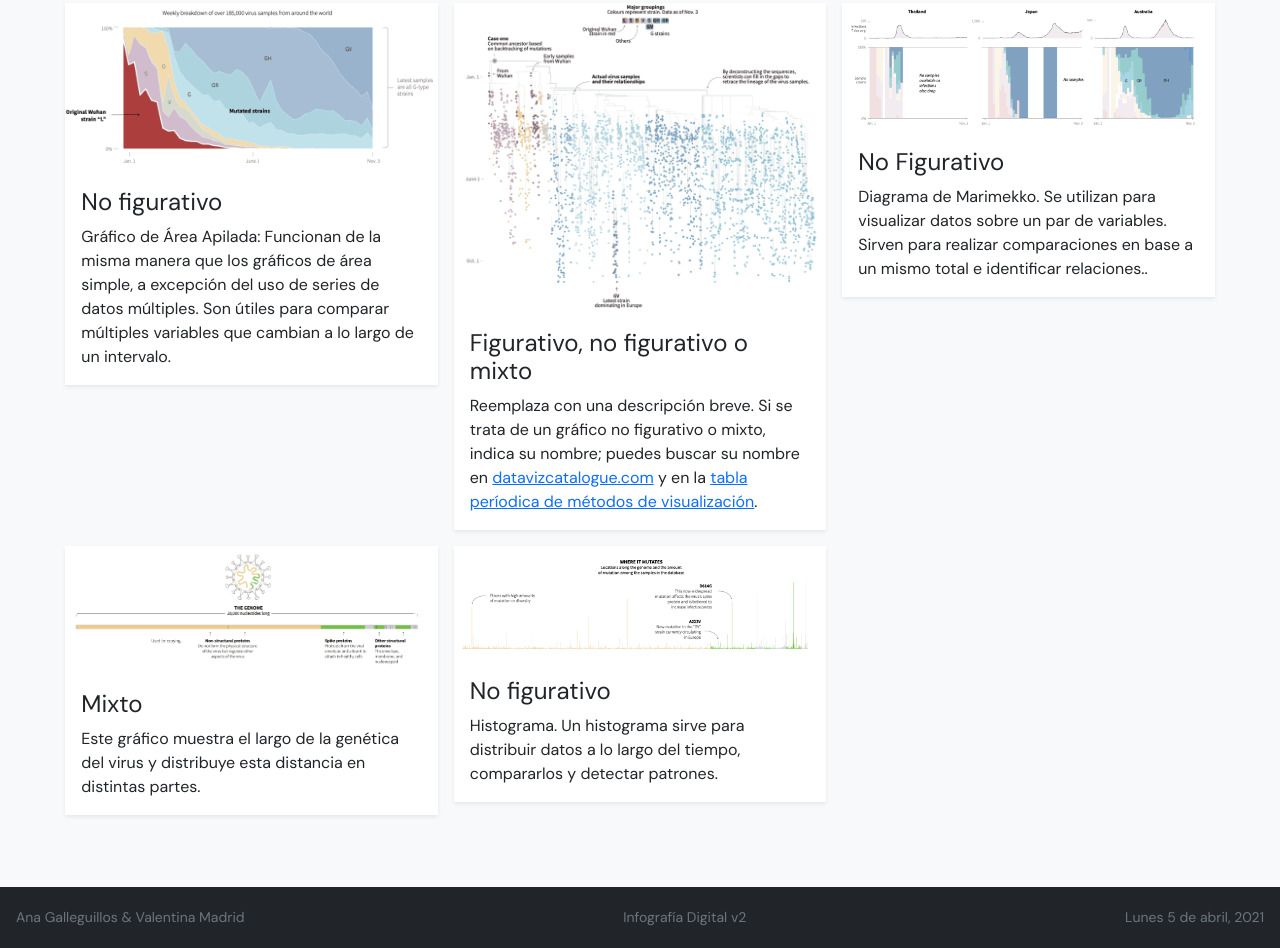
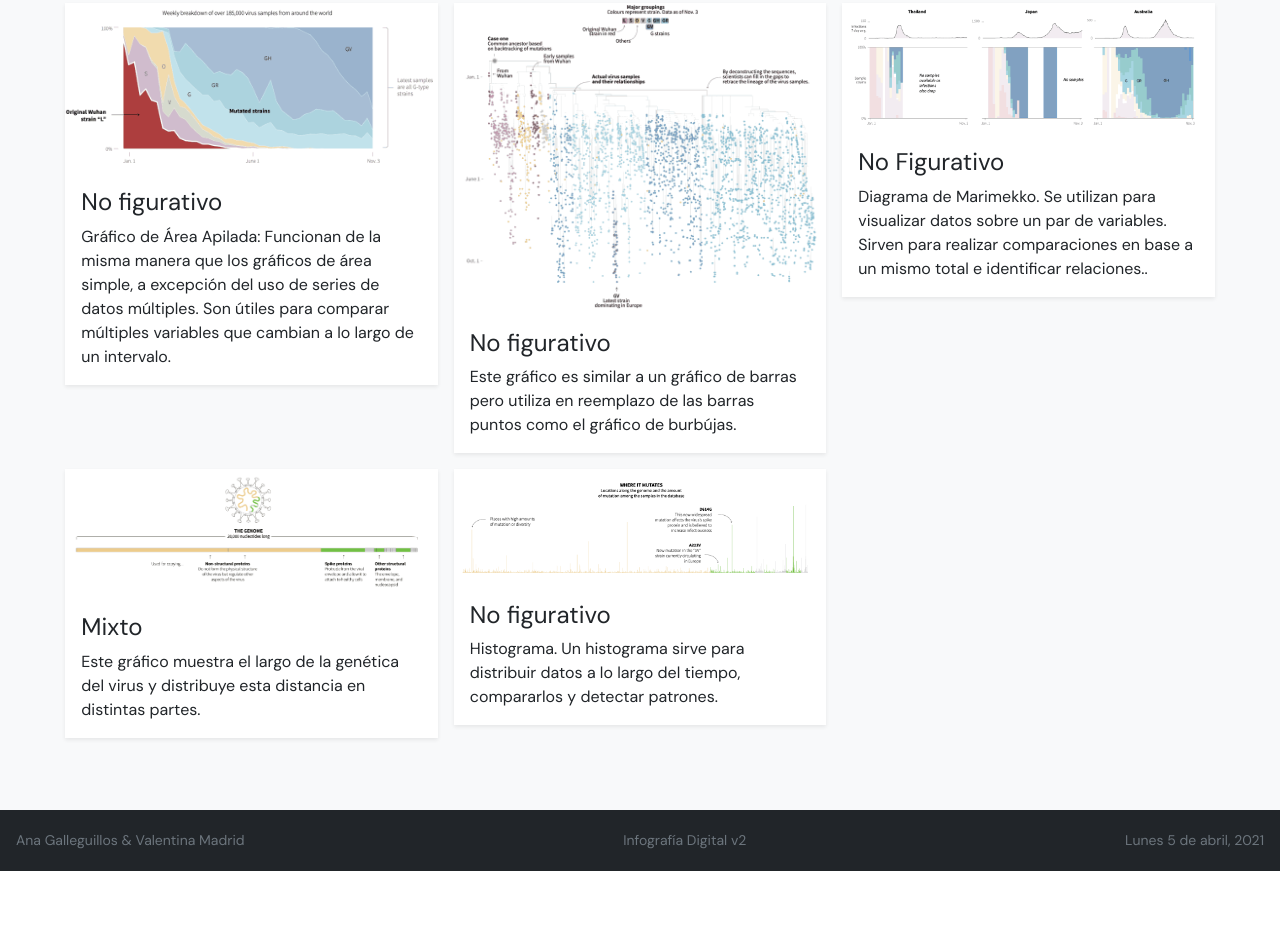
Before and after one commit to anagalleguillos/Clase-04, a plain HTML site: page index.html in a window 1280 px wide. Shown: the part 8858-9806 px from the top of the page. After the commit the page ends 9729 px from the top, so only its background shows below. Drawn offline with nearby package versions, Linux system fonts and the light colour scheme.

Commit message:
gráfico de burbujas

```diff
--- a/index.html
+++ b/index.html
@@ -89,8 +89,8 @@
                             <div class="card shadow-sm">
                                 <img src="img/grafico_2.png" class="card-img-top" alt="describir la imagen" />
                                 <div class="card-body">
-                                    <h4 class="card-title">Figurativo, no figurativo o mixto</h4>
-                                    <p class="card-text">Reemplaza con una descripción breve. Si se trata de un gráfico no figurativo o mixto, indica su nombre; puedes buscar su nombre en <a href="https://datavizcatalogue.com/ES/">datavizcatalogue.com</a> y en la <a href="https://www.visual-literacy.org/periodic_table/periodic_table.html">tabla períodica de métodos de visualización</a>.</p>
+                                    <h4 class="card-title">No figurativo</h4>
+                                    <p class="card-text">Este gráfico es similar a un gráfico de barras pero utiliza en reemplazo de las barras puntos como el gráfico de burbújas.</p>
                                 </div>
                             </div>
                         </div>
```
